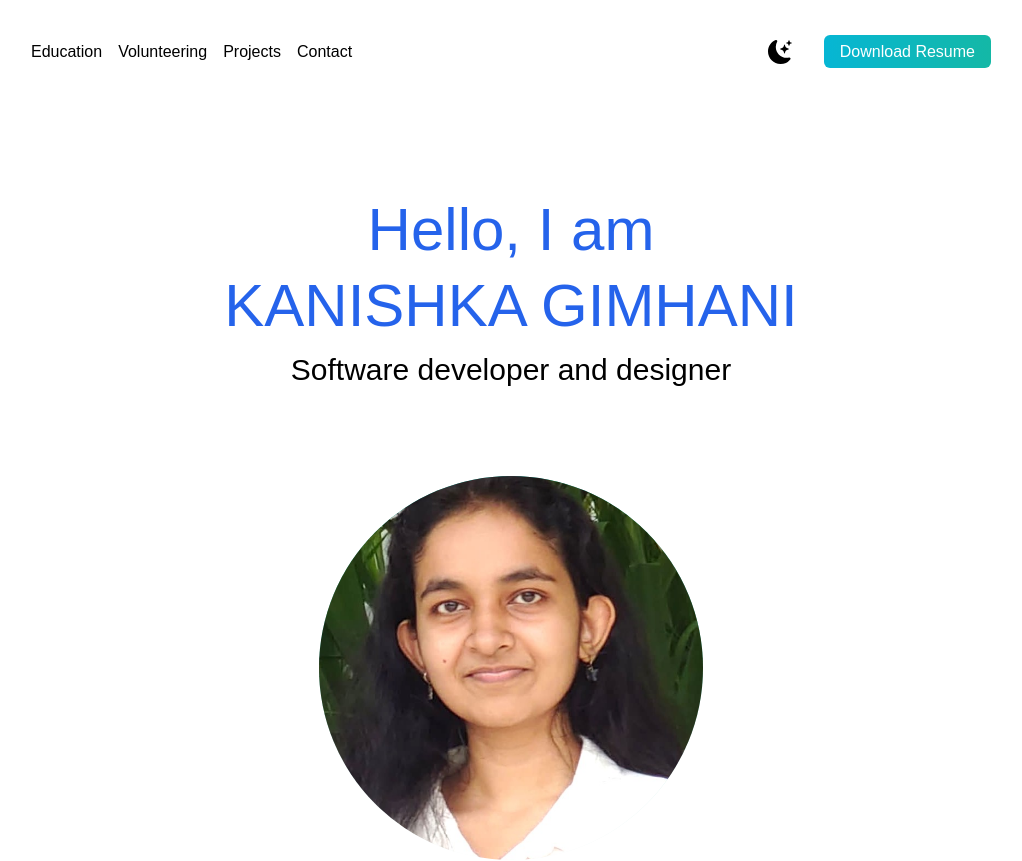
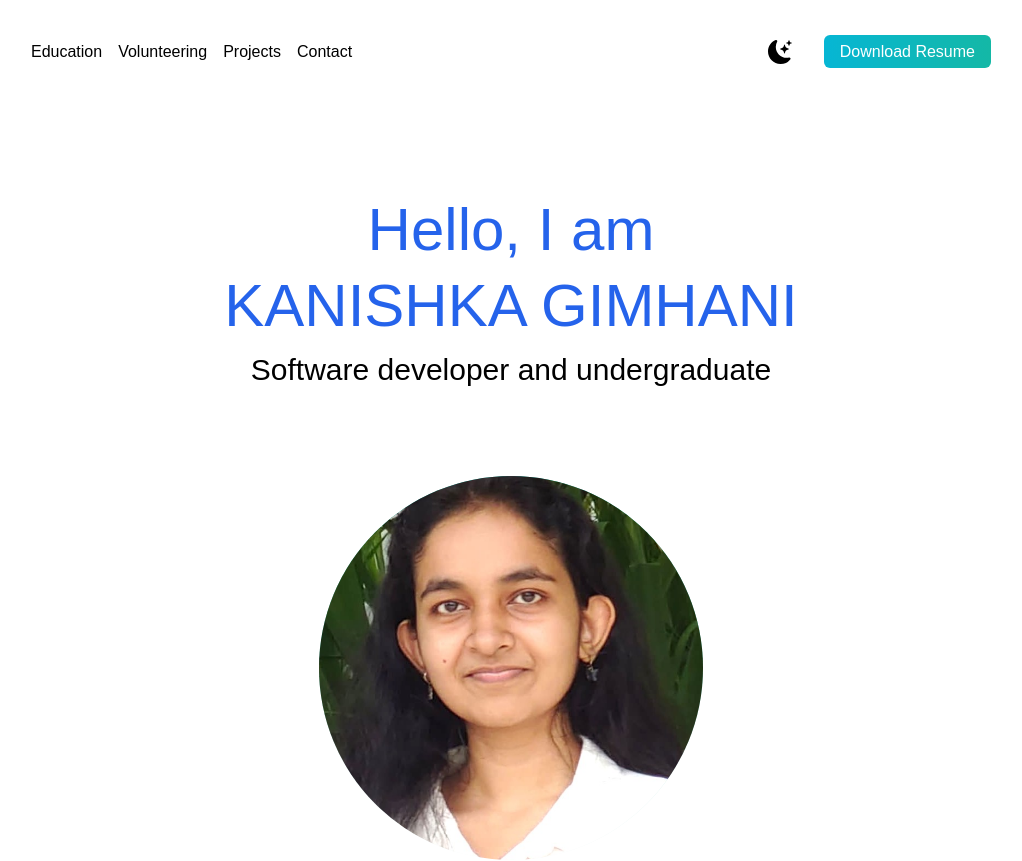
Before and after one commit to Kesh02/My-Portfolio, a Next.js app: page / in a window 1280 px wide. Shown: the top 861 px of the page, without its empty margins (129-1151 px from the left). Built offline with nearby package versions, Linux system fonts and the light colour scheme.

Commit message:
refactor :update index.js

```diff
--- a/pages/index.js
+++ b/pages/index.js
@@ -69,7 +69,7 @@ const downloadResume = () => {
               KANISHKA GIMHANI
             </h2>
             <h3 className="text-2xl py-2 dark:text-white md:text-3xl">
-              Software developer and designer
+              Software developer and undergraduate
             </h3>
             <div className="mx-auto bg-gradient-to-b from-teal-500 rounded-full w-80 h-80 relative overflow-hidden mt-20 md:h-96 md:w-96">
               <Image src={deved} layout="fill" objectFit="cover" alt="my image"/>
```
